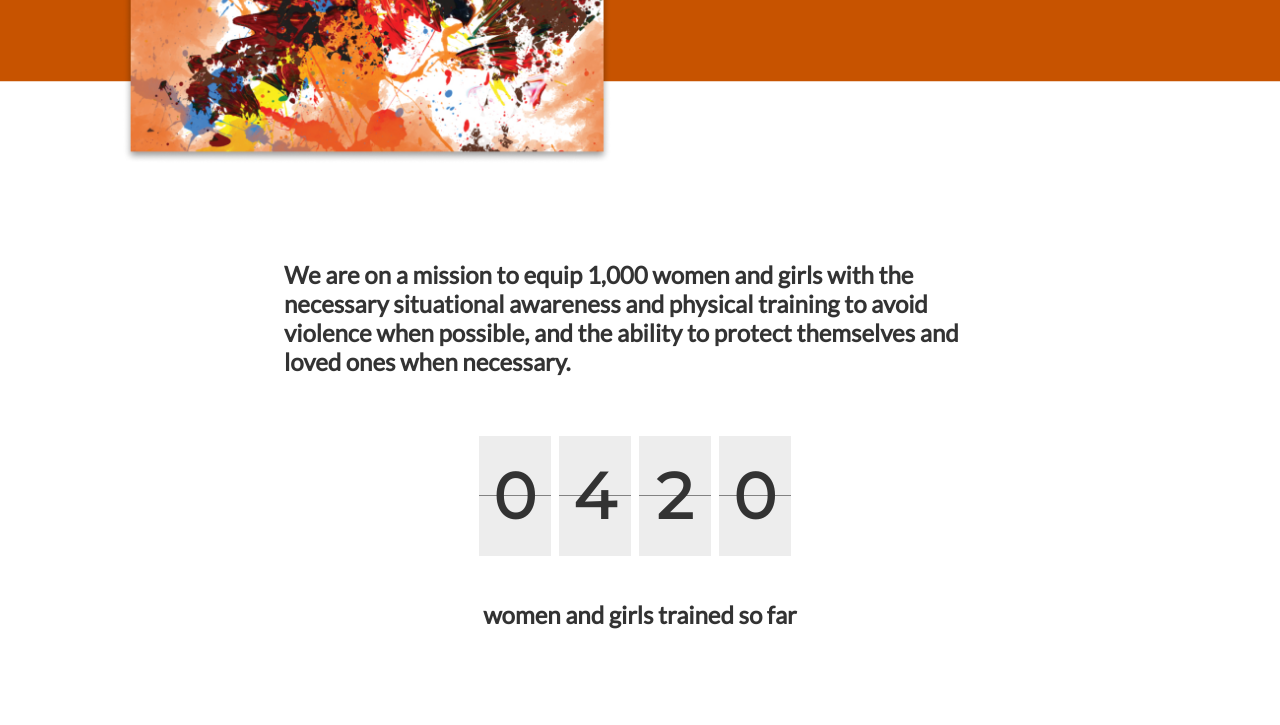
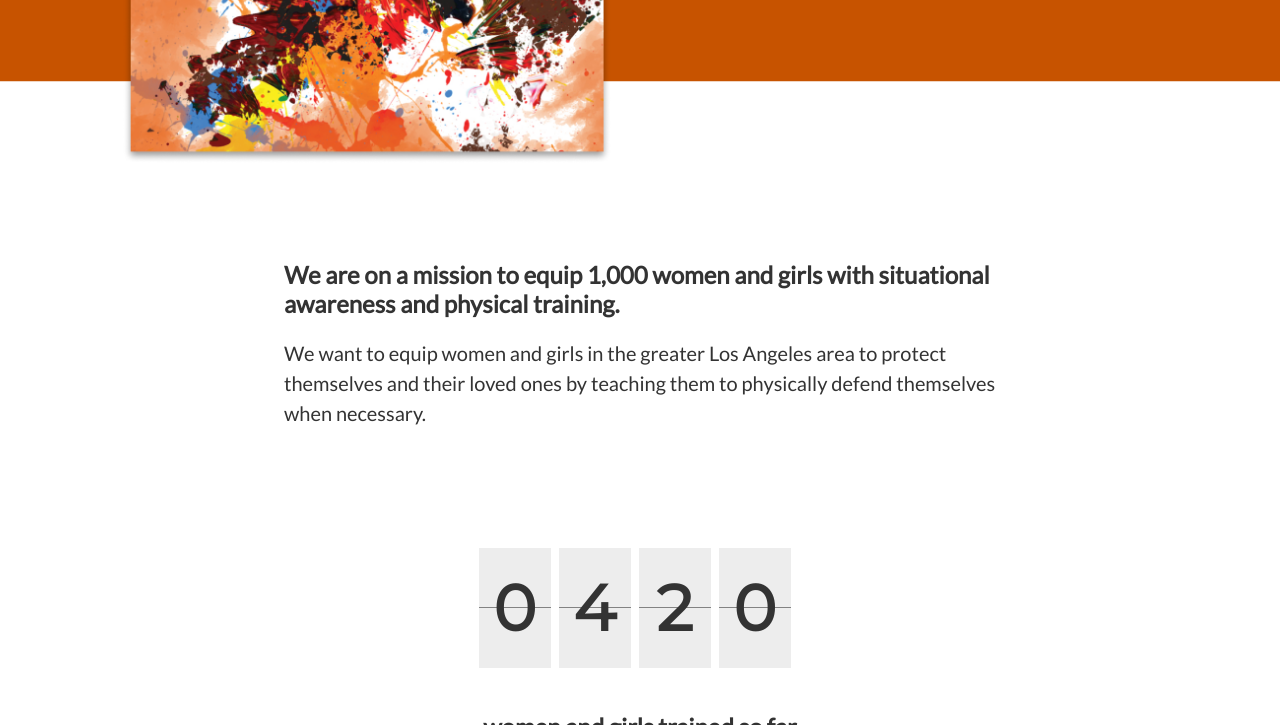
Before and after one commit to hafusaorg/hafusaorg.github.io, a Jekyll site: the page built from you-are-powerful.md, in a window 1280 px wide and 900 px high, scrolled down 636 px, cut to the strip 0-725 px from the top of the window. Built offline with Jekyll 4.4.1, drawn with Linux system fonts in a browser that asks for light colours.

Commit message:
Updated You Are Powerful

```diff
--- a/you-are-powerful.md
+++ b/you-are-powerful.md
@@ -29,7 +29,9 @@ OUR CAMPAIGN
 We are proud to stand with women as they defend themselves against acts of violence.  Our campaign mission to provide all-inclusive self-defense training to one thousand women and girls.
 </section>
 
-## We are on a mission to equip 1,000 women and girls with the necessary situational awareness and physical training to avoid violence when possible, and the ability to protect themselves and loved ones when necessary.
+## We are on a mission to equip 1,000 women and girls with situational awareness and physical training.
+
+We want to equip women and girls in the greater Los Angeles area to protect themselves and their loved ones by teaching them to physically defend themselves when necessary.
 
 <section class="counter">
 * 0
```
